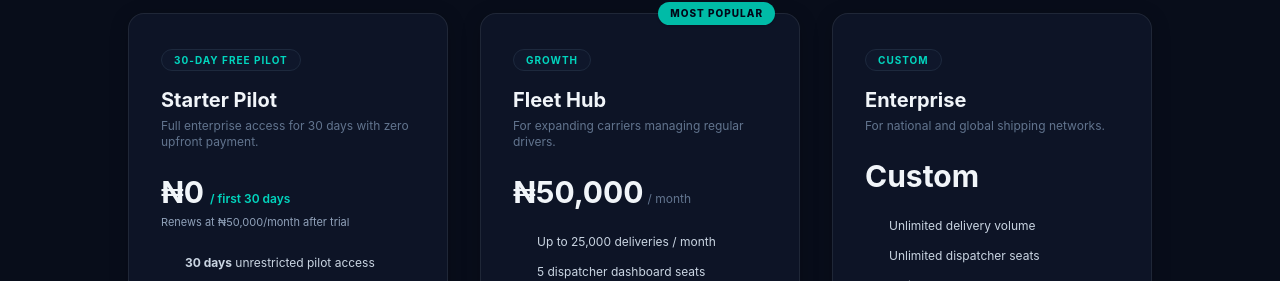
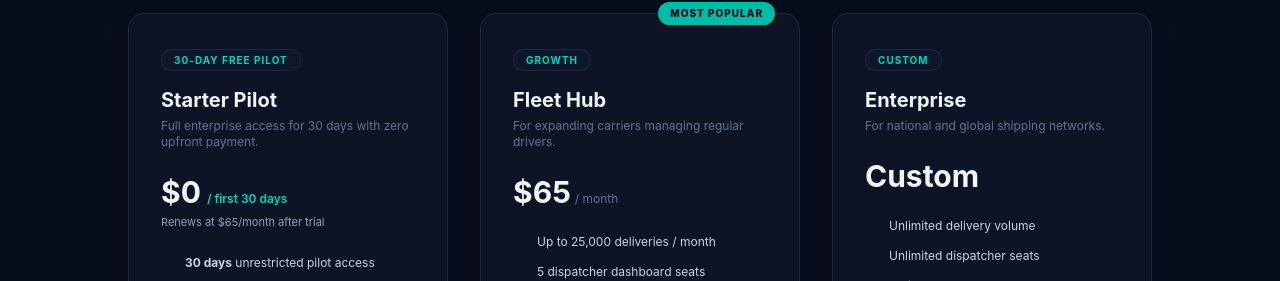
Before and after one commit to We13b-MD/My-logistic-Platform, a React (Vite) app in the folder admin-dashboard/: page / in a window 1280 px wide. Shown: the part 2540-2821 px from the top of the page. Built offline with nearby package versions, Linux system fonts and the light colour scheme; no server answers; some icons are missing.

Commit message:
feat(landing): convert home screen pricing to USD (/mo)

```diff
--- a/admin-dashboard/src/features/landing/pages/LandingPage.tsx
+++ b/admin-dashboard/src/features/landing/pages/LandingPage.tsx
@@ -327,10 +327,10 @@ export function LandingPage() {
               </div>
               <div className="mb-6 flex flex-col">
                 <div className="flex items-baseline gap-1.5">
-                  <span className="text-3xl font-bold text-slate-100">₦0</span>
+                  <span className="text-3xl font-bold text-slate-100">$0</span>
                   <span className="text-xs text-teal-400 font-semibold">/ first 30 days</span>
                 </div>
-                <span className="text-[11px] text-slate-400 mt-1">Renews at ₦50,000/month after trial</span>
+                <span className="text-[11px] text-slate-400 mt-1">Renews at $65/month after trial</span>
               </div>
               <ul className="space-y-3.5 mb-8 flex-grow">
                 <li className="flex items-center gap-2.5 text-xs text-slate-300">
@@ -377,7 +377,7 @@ export function LandingPage() {
                 <p className="text-xs text-slate-500 mt-1">For expanding carriers managing regular drivers.</p>
               </div>
               <div className="mb-6 flex items-baseline gap-1">
-                <span className="text-3xl font-bold text-slate-100">₦50,000</span>
+                <span className="text-3xl font-bold text-slate-100">$65</span>
                 <span className="text-xs text-slate-500">/ month</span>
               </div>
               <ul className="space-y-3.5 mb-8 flex-grow">
```
Also changed, not shown: 1 other file (tests, documents, lock files or other folders).
